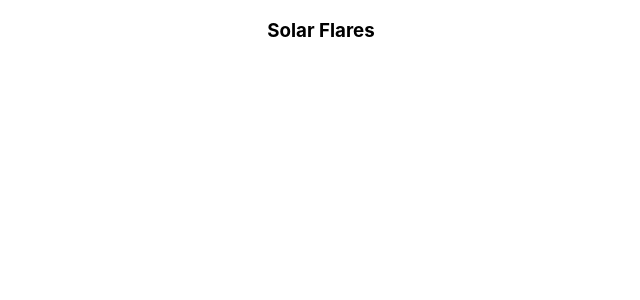
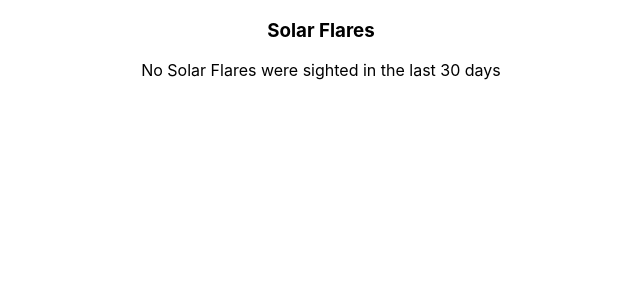
Before and after one commit to Andre2610/spacetraveling-frontend, a React (Create React App) app: page / in a window 1280 px wide. Shown: the top 300 px of the page, without its empty margins (319-959 px from the left). Built offline with nearby package versions, Linux system fonts and the light colour scheme; no server answers.

Commit message:
render solar flare API data on component

```diff
--- a/src/Components/APIs/SpaceWeather/SolarFlares.js
+++ b/src/Components/APIs/SpaceWeather/SolarFlares.js
@@ -7,14 +7,34 @@ export default function SolarFlares() {
   const dispatch = useDispatch();
   const solarFlare = useSelector(selectSolarFlare);
 
+  function renderSolarFlare() {
+    if (!solarFlare) {
+      return <p>No Solar Flares were sighted in the last 30 days</p>;
+    }
+    {
+      return (
+        <>
+          <p>
+            A class {solarFlare.classType} solar flare has been recorded in our
+            solar system.
+          </p>
+          <p>
+            Its begintime was: {solarFlare.beginTime} and it peaked at:{" "}
+            {solarFlare.peakTime}
+          </p>
+        </>
+      );
+    }
+  }
+
   // FLR = Solar Flare - type of space weather
   useEffect(() => {
     dispatch(getFLR());
-  });
-
+  }, []);
   return (
     <div>
       <h3>Solar Flares</h3>
+      {renderSolarFlare()}
     </div>
   );
 }
```
